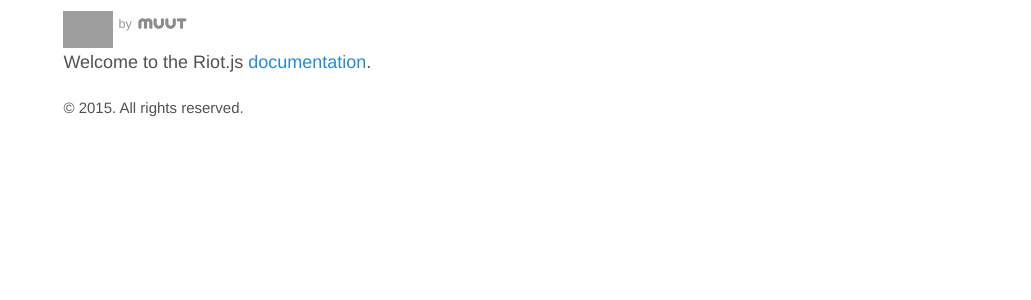
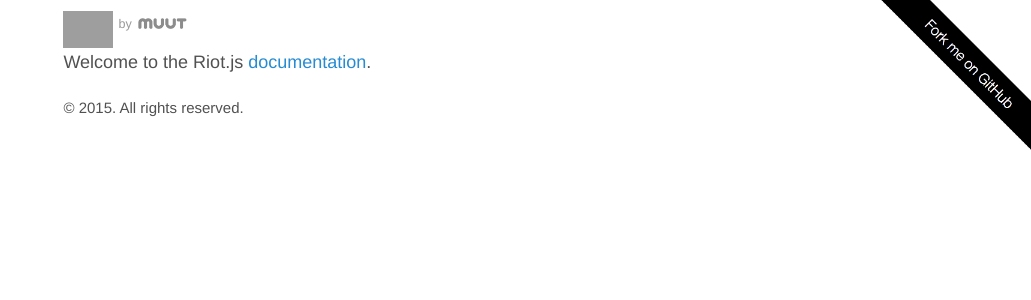
Before and after one commit to riot/riot.github.io, a Jekyll site: the page built from index.md, in a window 1280 px wide. Shown: the top 300 px of the page, without its empty margins (249-1280 px from the left). Built offline with Jekyll 4.4.1, drawn with Linux system fonts in a browser that asks for light colours; Markdown is read by kramdown in place of the engine named in the settings; grey boxes are pictures that could not be loaded.

Commit message:
Fork me- ribbon

```diff
--- a/_config.yml
+++ b/_config.yml
@@ -37,5 +37,4 @@ author:
 
 # Custom vars
 version:             2.3.0
-github:
-  repo:              https://github.com/riot/riot.github.io
+repo:                https://github.com/riot/riot
--- a/_layouts/default.html
+++ b/_layouts/default.html
@@ -36,6 +36,8 @@
 
   <div class="container content">
 
+    <a id="fork" href="{{ repo }}"><img src="/img/fork.png"></a>
+
     <header id="header">
       <span id="logo">
         <a href="/"><img id="riot-logo" src="/img/logo/riot120x.png"></a>
--- a/style/_layout.scss
+++ b/style/_layout.scss
@@ -1,5 +1,16 @@
 
 // structural hierarchy of the site.
+
+#fork {
+  position: absolute;
+  top: -12px;
+  right: -12px;
+
+  img {
+    width: 180px
+  }
+}
+
 
 .container {
   max-width: 38rem;
```
Also changed, not shown: img/fork.png (added).
